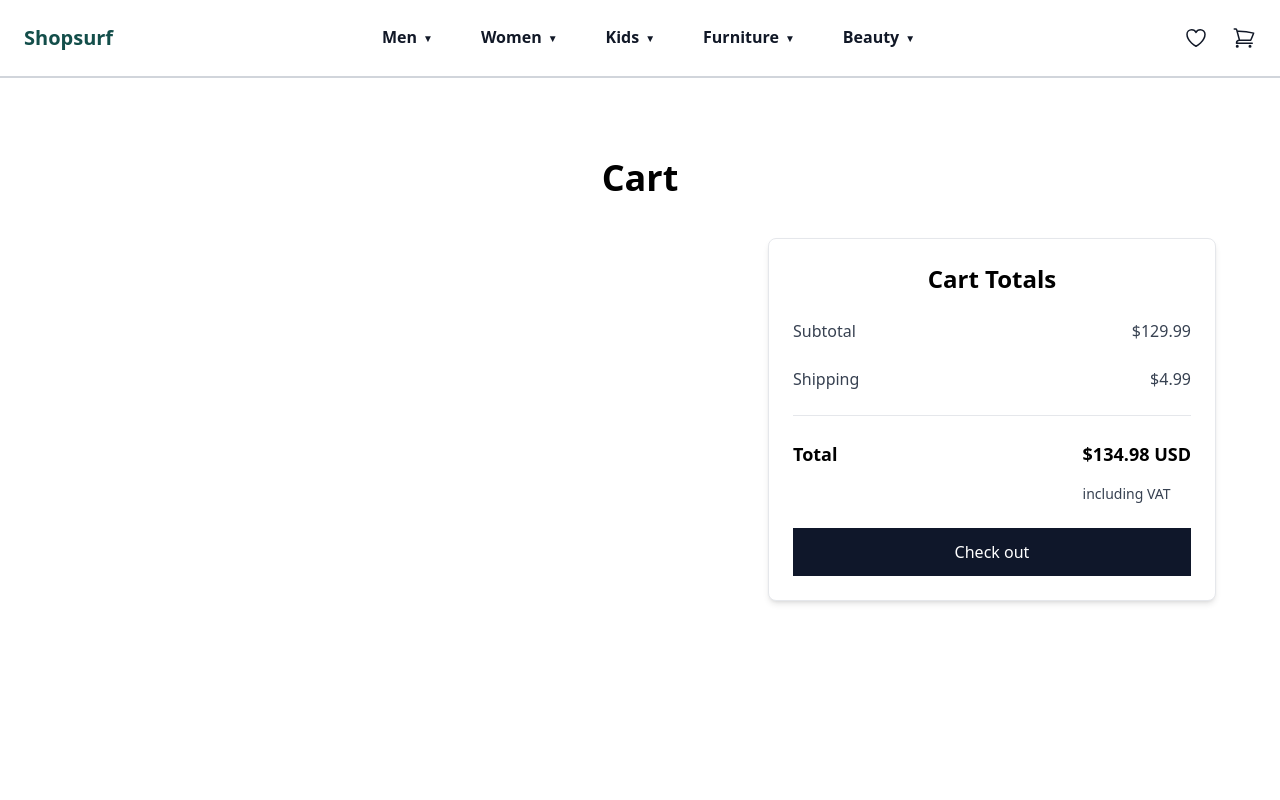
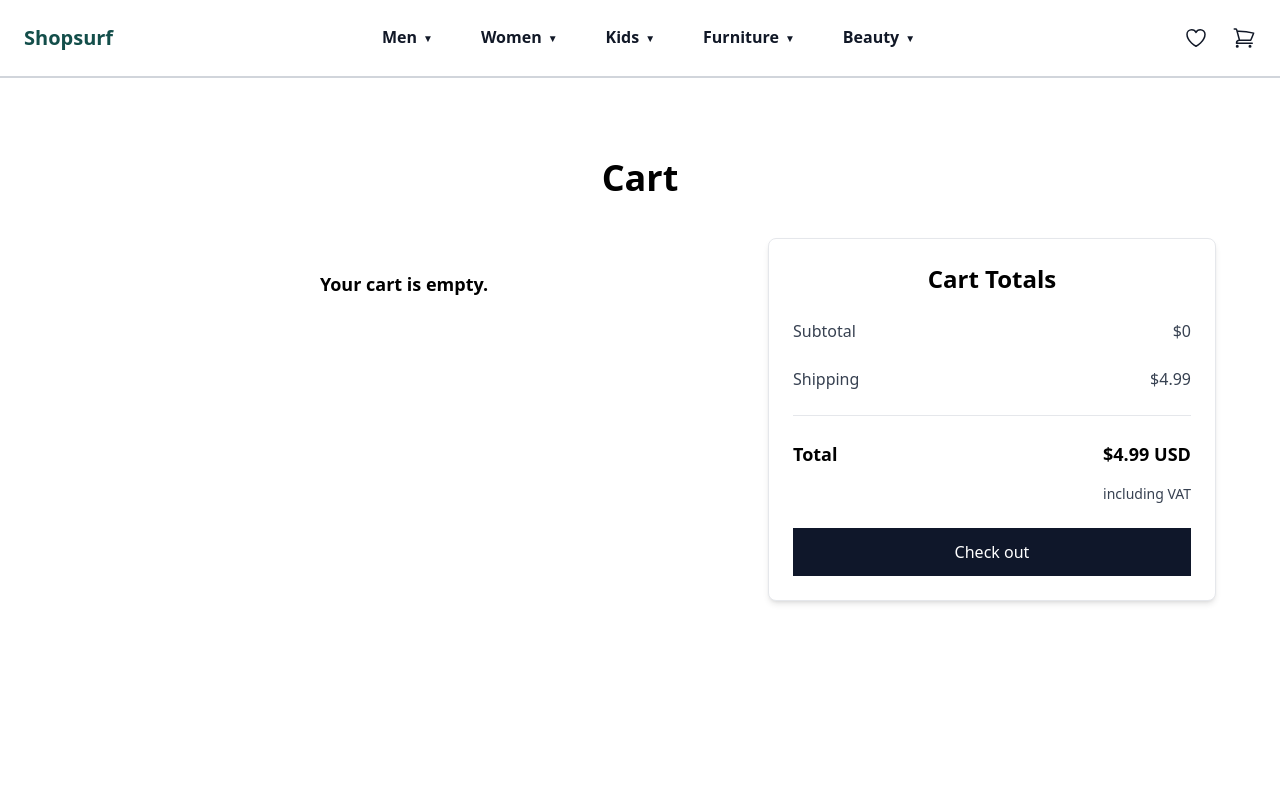
Before and after one commit to KhushiDayani17/E-commerce, a Next.js app: page /cart in a window 1280 px wide. Shown: the top 800 px of the page. Built offline with nearby package versions, Linux system fonts and the light colour scheme; a web font is replaced by a local one.

Commit message:
remove cart item changes

```diff
--- a/components/Carts/CartDetail.tsx
+++ b/components/Carts/CartDetail.tsx
@@ -1,8 +1,10 @@
 import React, { useState } from "react";
-import { useSelector } from "react-redux";
+import { useDispatch, useSelector } from "react-redux";
 import { selectCart } from "../../redux/selectors/productSelector";
+import { productAction } from "../../redux/features/productSlice";
 
 const CartDetail = () => {
+  const dispatch = useDispatch();
   const [quantity, setQuantity] = useState(0);
 
   const handleIncrement = () => {
@@ -16,16 +18,22 @@ const CartDetail = () => {
   };
 
   const cartDetails = useSelector(selectCart);
-  console.log("cartDetails", cartDetails);
 
+  const total = cartDetails.items.reduce(
+    (acc: any, item: any) => acc + item.price * item.quantity,
+    0
+  );
+
+  const shippingCharge = 4.99;
+  const subtotal = total + shippingCharge;
   return (
     <div className="min-h-screen bg-white pt-20">
       <h1 className="mb-10 text-center text-4xl font-bold">Cart</h1>
       <div className="mx-auto max-w-6xl justify-center px-6 md:flex md:space-x-6 xl:px-0">
         <div className="rounded-lg md:w-2/3">
-          <div>
-            {cartDetails &&
-              cartDetails.items.map((item) => (
+          {cartDetails && cartDetails.items.length > 0 ? (
+            <div>
+              {cartDetails.items.map((item) => (
                 <div
                   key={item.id}
                   className="justify-between mb-6 rounded-lg bg-white p-6 shadow-md sm:flex sm:justify-start"
@@ -75,7 +83,10 @@ const CartDetail = () => {
                           viewBox="0 0 24 24"
                           strokeWidth="1.5"
                           stroke="currentColor"
-                          className="h-5 w-5 cursor-pointer duration-150 hover:text-red-500"
+                          className="h-5 w-5 cursor-pointer duration-150 hover:text-red-500 cursor-pointer"
+                          onClick={() =>
+                            dispatch(productAction.removeItemFromCart(item.id))
+                          }
                         >
                           <path
                             strokeLinecap="round"
@@ -88,7 +99,12 @@ const CartDetail = () => {
                   </div>
                 </div>
               ))}
-          </div>
+            </div>
+          ) : (
+            <p className="text-center text-lg font-semibold mt-8">
+              Your cart is empty.
+            </p>
+          )}
         </div>
         <div className="sticky top-10 mb-6 mt-6 h-full rounded-lg border bg-white p-6 shadow-md md:mt-0 md:w-full md:max-w-xs lg:max-w-md">
           <div className="mb-6 flex justify-center">
@@ -96,7 +112,7 @@ const CartDetail = () => {
           </div>
           <div className="mb-6 flex justify-between">
             <p className="text-gray-700">Subtotal</p>
-            <p className="text-gray-700">$129.99</p>
+            <p className="text-gray-700">${total}</p>
           </div>
           <div className="mb-6 flex justify-between">
             <p className="text-gray-700">Shipping</p>
@@ -106,7 +122,7 @@ const CartDetail = () => {
           <div className="flex justify-between">
             <p className="text-lg font-bold">Total</p>
             <div className="">
-              <p className="mb-4 text-lg font-bold">$134.98 USD</p>
+              <p className="mb-4 text-lg font-bold">${subtotal} USD</p>
               <p className="text-sm text-gray-700">including VAT</p>
             </div>
           </div>
--- a/components/Product/ProductDetail.tsx
+++ b/components/Product/ProductDetail.tsx
@@ -43,8 +43,9 @@ const ProductDetail = () => {
     }
   };
   const handleAddToCart = (product: IProductPayload) => {
-    dispatch(productAction.addToCart({ product, quantity: 1 }));
+    dispatch(productAction.addToCart({ product, quantity }));
   };
+
   return (
     <div>
       <section className="pt-10 font-poppins dark:bg-gray-800">
--- a/redux/features/productSlice.ts
+++ b/redux/features/productSlice.ts
@@ -2,6 +2,7 @@
 import { createSlice, PayloadAction } from "@reduxjs/toolkit";
 
 interface CartState {
+  [x: string]: any;
   items: any[];
 }
 
@@ -28,6 +29,10 @@ export const productSlice = createSlice({
         state.items.push(newItem);
       }
     },
+    removeItemFromCart: (state, action: PayloadAction<string>) => {
+      const itemIdToRemove = action.payload;
+      state.items = state.items.filter((item) => item.id !== itemIdToRemove);
+    },
   },
 });
 
```
